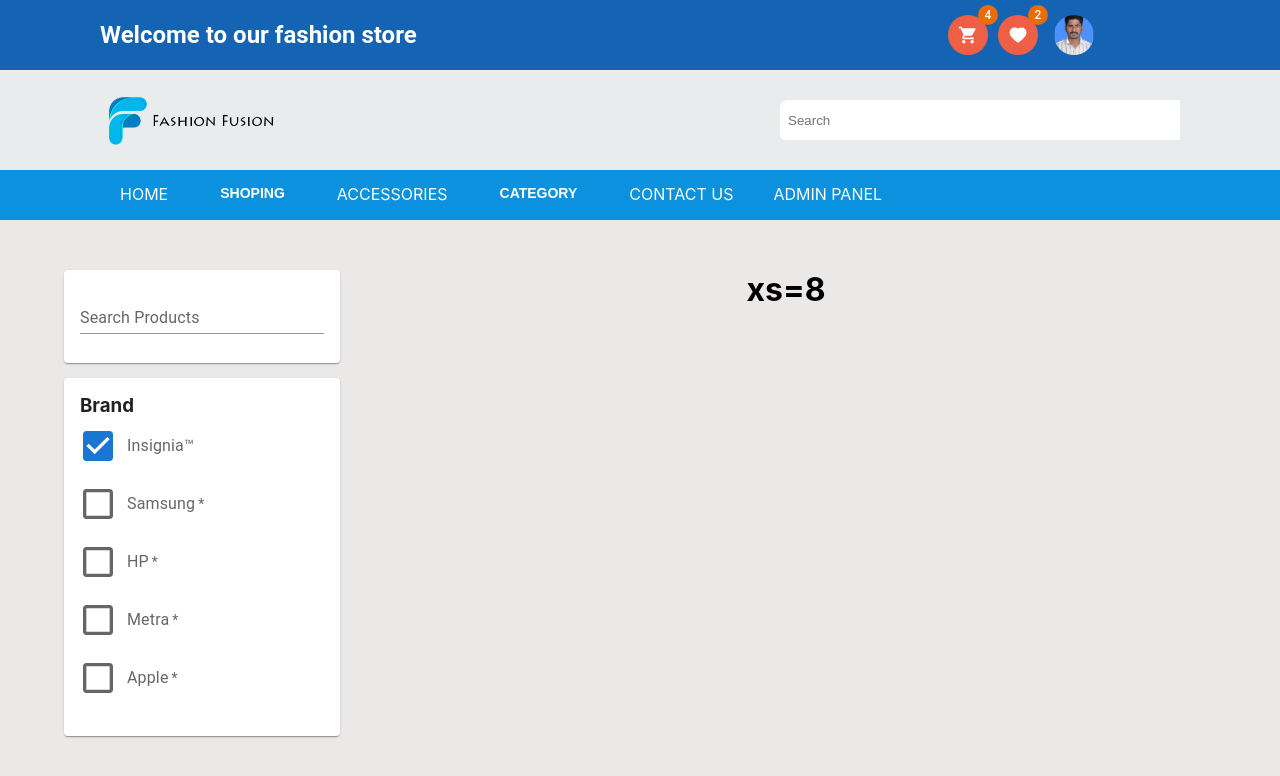
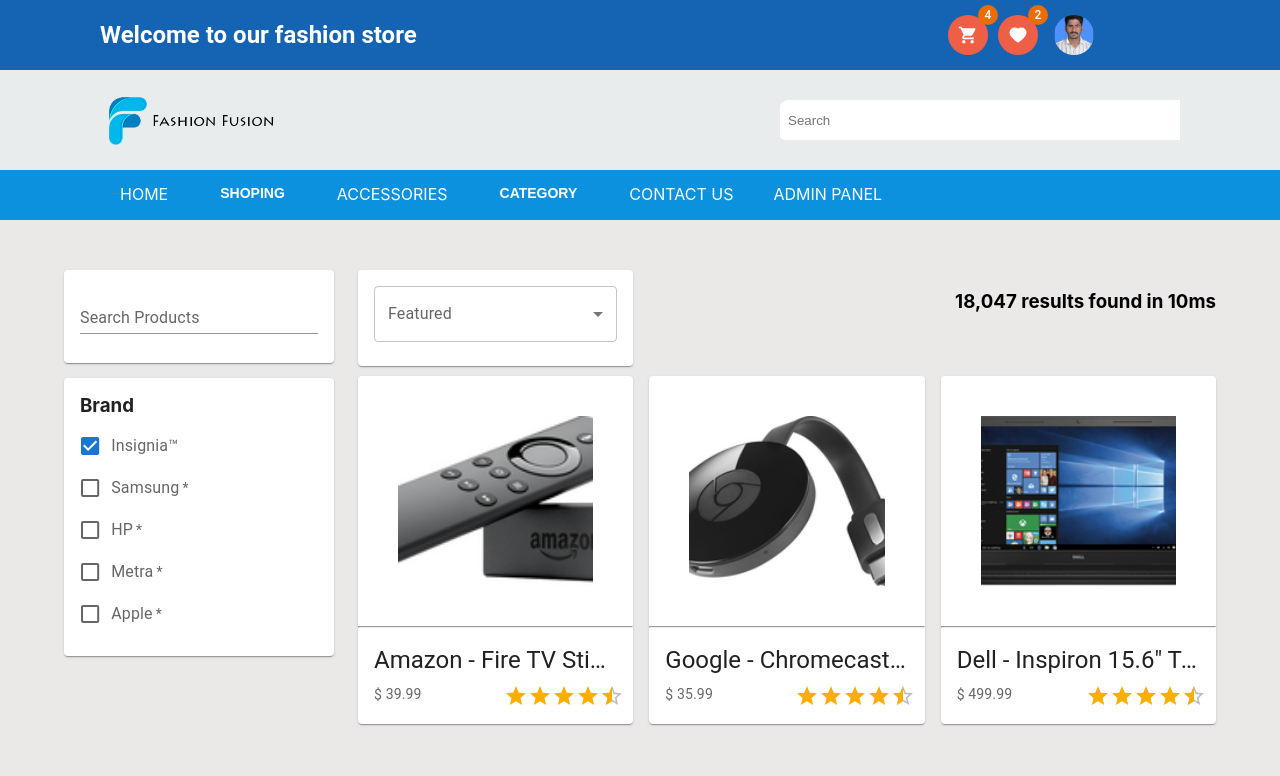
Before and after one commit to RavinderNyalakanti/fashion-fusion-app, a React (Create React App) app: page /accessories in a window 1280 px wide. Shown: the top 776 px of the page. Built offline with nearby package versions, Linux system fonts and the light colour scheme.

Commit message:
category-products-list

```diff
--- a/src/App.css
+++ b/src/App.css
@@ -86,9 +86,17 @@ ol,ul{
     margin-bottom: 0.5rem;
   }
 
-
+  /* accessrios_category */
+  .product-contente h3{
+    text-align: center;
+  }
 }
 @media only screen and (max-width: 426px) {
+
+   /* accessrios_category */
+   .product-contente h3{
+    text-align: center;
+  }
 
   /* new-Arrival-section */
   .new-Arrival-section
@@ -115,6 +123,11 @@ ol,ul{
 
 }
 @media only screen and (max-width: 376px) {
+
+    /* accessrios_category */
+    .product-contente h3{
+      text-align: center;
+    }
 
   .new-Arrival-plus{
     padding: 25px 0;
@@ -146,6 +159,11 @@ ol,ul{
 }
 @media only screen and (max-width: 321px) {
 
+    /* accessrios_category */
+    .product-contente h3{
+      text-align: center;
+    }
+
   .new-Arrival-plus{
     padding: 25px 0;
   }
--- a/src/components/Accessories/index.css
+++ b/src/components/Accessories/index.css
@@ -14,7 +14,45 @@
 .accessrios_select_category h3{
     text-align: left;
 }
-.css-i4bv87-MuiSvgIcon-root{
-    width: 0.554em;
+.list-ofcheck .css-j204z7-MuiFormControlLabel-root{
+   margin-bottom: -16px;
 
 }
+.list-ofcheck .css-i4bv87-MuiSvgIcon-root{
+    width: 1.514rem;
+}
+.product_prices{
+    text-align: left;
+}
+.product-contente{
+    text-align: right;
+}
+.product-contente h3{
+   margin-top: 20px;
+}
+.category-products-list{
+    margin-top: 10px;
+}
+
+.product-imgs{
+    padding: 40px;
+    object-fit: cover !important;
+    height: 250px;
+
+}
+.accessrios_category_title{
+    font-size: 1.25rem;
+    line-height: 1.75rem;
+    text-overflow: ellipsis;
+    max-width: 100%;
+    overflow: hidden;
+    word-break: break-word;
+    word-wrap: break-word;
+    white-space: nowrap;
+}
+.category-products-pricing{
+    text-align: left;
+}
+.category-products-ratings{
+    text-align: right;
+}
--- a/src/components/Accessories/index.js
+++ b/src/components/Accessories/index.js
@@ -1,26 +1,74 @@
 import React from "react";
-import './index.css'
+import "./index.css";
 import Box from "@mui/material/Box";
 import Grid from "@mui/material/Grid";
 import Card from "@mui/material/Card";
 import CardContent from "@mui/material/CardContent";
 import Typography from "@mui/material/Typography";
+import { CardActionArea, CardMedia } from "@mui/material";
 import TextField from "@mui/material/TextField";
-import FormGroup from '@mui/material/FormGroup';
-import FormControlLabel from '@mui/material/FormControlLabel';
-import Checkbox from '@mui/material/Checkbox';
+import FormGroup from "@mui/material/FormGroup";
+import FormControlLabel from "@mui/material/FormControlLabel";
+import Checkbox from "@mui/material/Checkbox";
 
+import Rating from "@mui/material/Rating";
+import Stack from "@mui/material/Stack";
 
+import MenuItem from "@mui/material/MenuItem";
 
+import insignia from "../../assets/images/accessories2/5477500_sb.jpg";
+import insignia2 from "../../assets/images/accessories2/4397400_sb.jpg";
+import insignia3 from "../../assets/images/accessories2/5588602_sb.jpg";
+
+// import accessorisCategory  from "./accessorisCategory";
 
 const Accessories = () => {
+  const currencies = [
+    {
+      value: "Featured",
+      label: "Featured",
+    },
+    {
+      value: "Lowest Price",
+      label: "Lowest Price",
+    },
+    {
+      value: "Highest Price",
+      label: "Highest Price",
+    },
+  ];
+
+  const accessorisCategoryImages = [
+    {
+        id:1,
+        image: insignia,
+        productTitle: 'Amazon - Fire TV Stick with Alexa Voice Remote - Black',
+        productPricing: 39.99,
+        productRating: 4.5
+    },
+    {
+        id:2,
+        image: insignia2,
+        productTitle: 'Google - Chromecast - Black',
+        productPricing: 35.99,
+        productRating: 4.5
+    },
+    {
+        id:3,
+        image: insignia3,
+        productTitle: 'Dell - Inspiron 15.6" Touch-Screen Laptop - Intel Core i5 - 6GB Memory - 1TB Hard Drive - Black',
+        productPricing: 499.99,
+        productRating: 4.5
+    },
+
+]
+
   return (
     <div className="accessoris-section">
       <Box sx={{ flexGrow: 1 }}>
-        <Grid container spacing={2}>
+        <Grid container spacing={3}>
 
-          <Grid item xs={3}>
-
+          <Grid item lg={3} md={3} sm={5} xs={12}>
             <Card className="accessrios_select_category">
               <CardContent>
                 <Typography
@@ -44,32 +92,117 @@ const Accessories = () => {
                   color="text.secondary"
                   gutterBottom
                 >
-                <FormGroup>
-                    <FormControlLabel control={<Checkbox defaultChecked />} label="Insignia™" />
-                    <FormControlLabel required control={<Checkbox />} label="Samsung" />
-                    <FormControlLabel required control={<Checkbox />} label="HP" />
-                    <FormControlLabel required control={<Checkbox />} label="Metra" />
-                    <FormControlLabel required control={<Checkbox />} label="Apple" />
-
-                </FormGroup>
-
-
-
-
+                  <FormGroup className="list-ofcheck">
+                    <FormControlLabel
+                      control={<Checkbox defaultChecked />}
+                      label="Insignia™"
+                    />
+                    <FormControlLabel
+                      required
+                      control={<Checkbox />}
+                      label="Samsung"
+                    />
+                    <FormControlLabel
+                      required
+                      control={<Checkbox />}
+                      label="HP"
+                    />
+                    <FormControlLabel
+                      required
+                      control={<Checkbox />}
+                      label="Metra"
+                    />
+                    <FormControlLabel
+                      required
+                      control={<Checkbox />}
+                      label="Apple"
+                    />
+                  </FormGroup>
                 </Typography>
               </CardContent>
             </Card>
-
-
-
-
           </Grid>
 
+          <Grid item lg={9} md={9} sm={7} xs={12}>
+            <Grid container spacing={2}>
+              <Grid item lg={4} md={12} sm={12} xs={12}>
+                <Card className="product_prices">
+                  <CardContent>
+                    <TextField
+                      id="outlined-select-currency"
+                      select
+                      label="Featured"
+                    >
+                      {currencies.map((option) => (
+                        <MenuItem key={option.value} value={option.value}>
+                          {option.label}
+                        </MenuItem>
+                      ))}
+                    </TextField>
+                  </CardContent>
+                </Card>
+              </Grid>
+              <Grid item lg={8} md={12} sm={12} xs={12}>
+                <div className="product-contente">
+                  <h3>18,047 results found in 10ms</h3>
+                </div>
+              </Grid>
+            </Grid>
 
+            <Grid container spacing={2}>
 
-          <Grid item xs={9}>
-            <h1>xs=8</h1>
+            {accessorisCategoryImages.map((path) => (
+              <Grid item lg={4} md={4} sm={6} xs={12} key={path.id}>
+                {/* <div> */}
+                  <Card className="category-products-list">
+                    <CardActionArea>
+                      <CardMedia
+                        className="product-imgs"
+                        component="img"
+                        image={path.image}
+                        alt={path.productTitle}
+                      />
+                      <hr />
+                      <CardContent>
+                        <Typography
+                          gutterBottom
+                          variant="h5"
+                          component="div"
+                          className="accessrios_category_title"
+                        >
+                          {path.productTitle}
+                        </Typography>
+                        <Typography variant="body2" color="text.secondary">
+                          <Grid container spacing={2}>
+                            <Grid item xs={6}>
+                              <div className="category-products-pricing">
+                                <p>$ {path.productPricing}</p>
+                              </div>
+                            </Grid>
+                            <Grid item xs={6}>
+                              <div className="category-products-ratings">
+                                <Stack spacing={1}>
+                                  <Rating
+                                    name="half-rating-read"
+                                    defaultValue={path.productRating}
+                                    precision={0.5}
+                                    readOnly
+                                  />
+                                </Stack>
+                              </div>
+                            </Grid>
+                          </Grid>
+                        </Typography>
+                      </CardContent>
+                    </CardActionArea>
+                  </Card>
+                {/* </div> */}
+              </Grid>
+
+             ))}
+            </Grid>
           </Grid>
+
         </Grid>
       </Box>
     </div>
```
